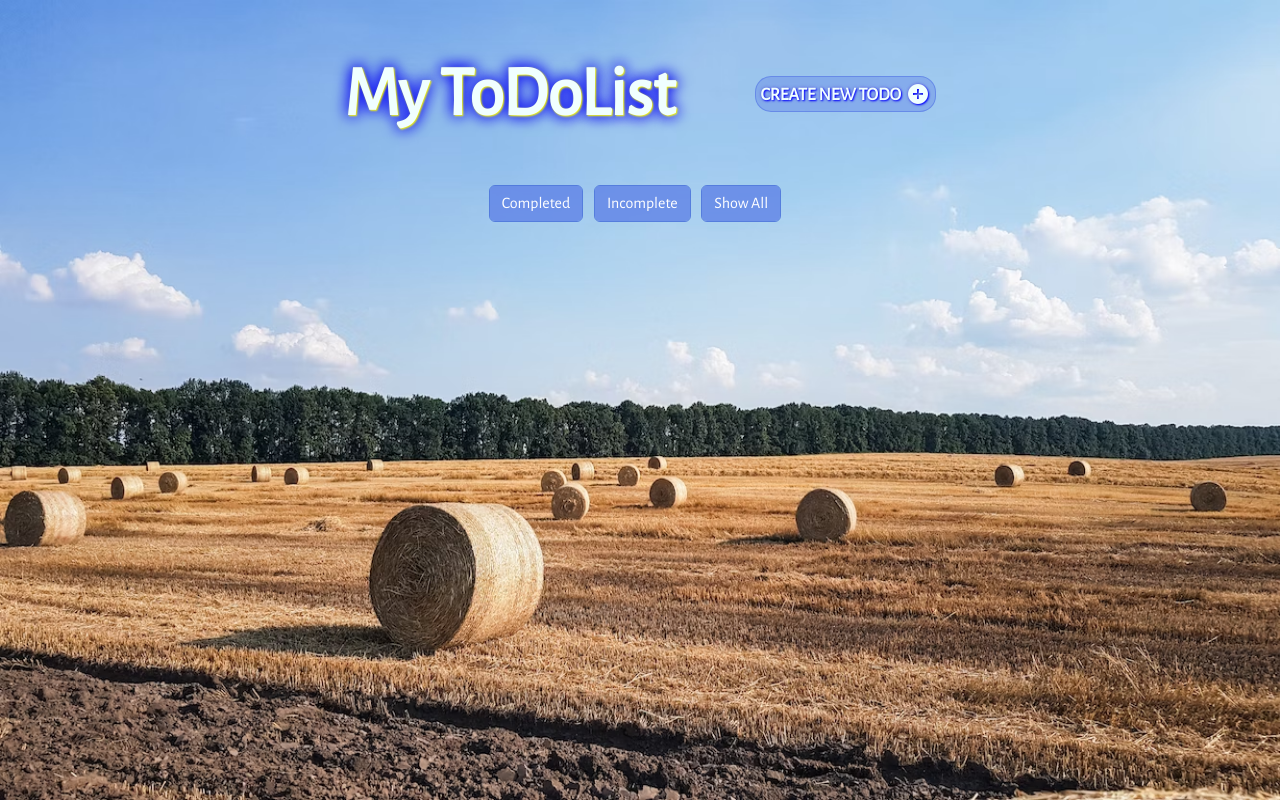
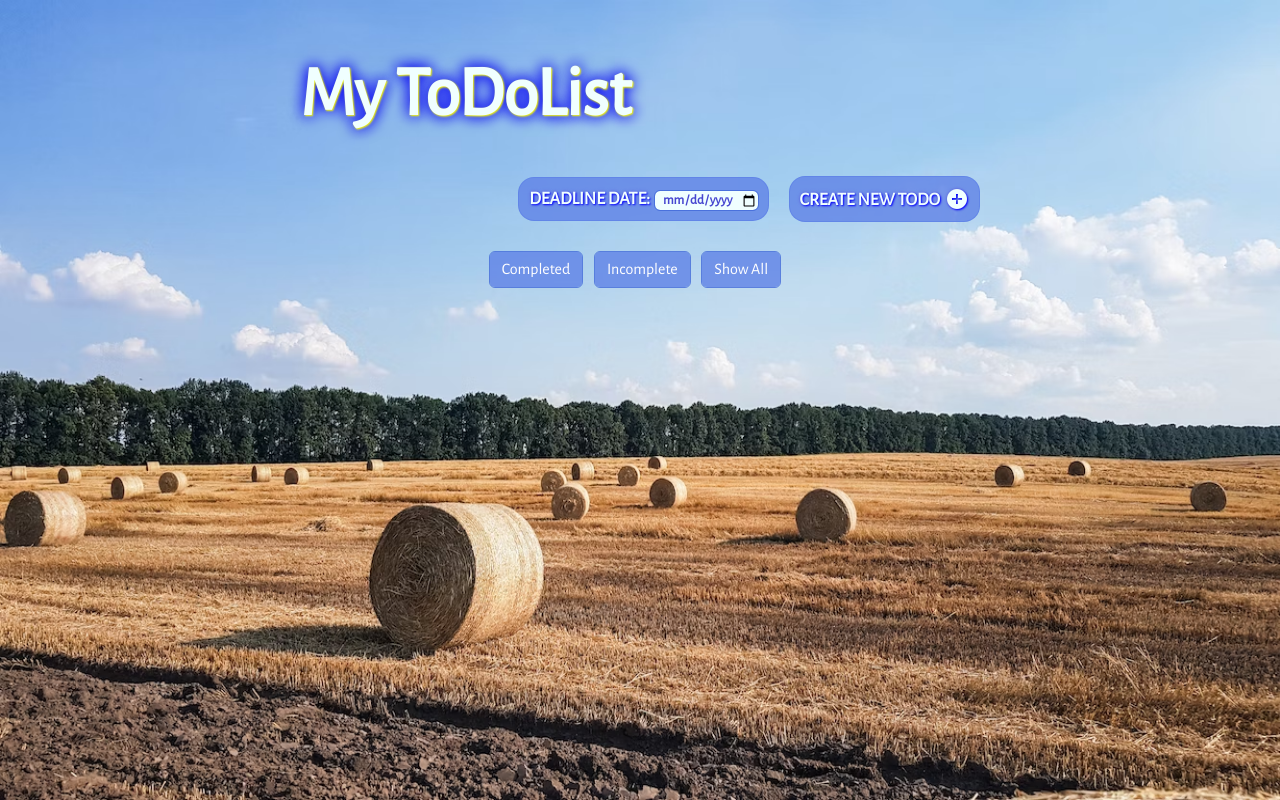
Before and after one commit to iamonair/toDoList, a website: page index.html in a window 1280 px wide. Drawn offline with nearby package versions, Linux system fonts and the light colour scheme.

Commit message:
the final version completed

```diff
--- a/index.css
+++ b/index.css
@@ -6,7 +6,7 @@
     font-family: 'Alegreya Sans', sans-serif;
 }
 body {
-    background: url(/img/aerial.jpg);
+    background: url(img/aerial.jpg);
     color: azure;
     background-attachment: fixed;
     background-size: 100% 100%;
@@ -18,8 +18,6 @@ body {
 
 main {
     min-height: 100vh;
-    display: flex;
-    justify-content: center;
     padding: 32px 24px;
 }
 
@@ -43,11 +41,16 @@ button {
     padding: 20px;
 }
 
-.app__header {
+.app__options {
     display: flex;
     align-items: center;
-    justify-content: space-between;
-    margin-bottom: 50px;
+    justify-content: flex-end;
+    margin-bottom: 30px;
+}
+
+.app__header {
+    margin-bottom: 40px;
+    text-align: left;
 }
 
 .app__title {
@@ -56,10 +59,9 @@ button {
     font-weight: bold;
     text-shadow: 1px 1px 2px yellow, 0 0 16px blue, 0 0 0.2em rgb(38, 38, 219);
     margin-right: 80px;
-    /* text-shadow: 1px 1px 2px blue; */
-    /* text-shadow: rgb(47, 29, 206) 1px 0 10px; */
 }
 
+.app__deadline,
 .app__button {
     color: azure;
     font-size: 18px;
@@ -68,8 +70,19 @@ button {
     text-transform: uppercase;
     font-weight: bold;
     text-shadow: 1px 1px 2px blue, 0 0 0.2em rgb(95, 95, 211);
-    padding: 5px;
-    background-color: rgba(95, 131, 230, 0.4);
+    padding: 10px;
+    background-color: rgba(95, 131, 230, 0.8);
+}
+
+.todo__deadline {
+    background-color: azure;
+    border: none;
+    outline: 1px solid rgba(65, 105, 217, 0.8);
+    border-radius: 5px;
+    text-align: center;
+    color: rgb(71, 71, 208);
+    font-weight: bold;
+    margin-left: 2px;
 }
 
 .app__button--create {
@@ -77,6 +90,7 @@ button {
     align-items: center;
     justify-content: center;
     flex-direction: column;
+    margin-left: 20px;
 }
 
 .material-icons {
@@ -175,7 +189,7 @@ button {
 }
 
 #filterButtons {
-    margin-bottom: 10px;
+    margin-bottom: 15px;
 }
 
 #filterButtons button {
--- a/index.html
+++ b/index.html
@@ -6,9 +6,6 @@
     <meta name="viewport" content="width=device-width, initial-scale=1.0">
     <title>ToDoList</title>
     <link href="https://fonts.googleapis.com/icon?family=Material+Icons" rel="stylesheet">
-    <!-- <link rel="stylesheet" href="https://fonts.googleapis.com/css2?family=Material+Symbols+Outlined:opsz,wght,FILL,GRAD@24,400,0,0" /> -->
-    <!-- <link rel="stylesheet" href="https://fonts.googleapis.com/css2?family=Material+Symbols+Outlined:opsz,wght,FILL,GRAD@20..48,100..700,0..1,-50..200" /> -->
-    <!-- <link rel="stylesheet" href="https://cdnjs.cloudflare.com/ajax/libs/font-awesome/4.7.0/css/font-awesome.min.css"> -->
     <link rel="stylesheet" href="index.css">
 </head>
 <body>
@@ -16,24 +13,22 @@
         <div class="app__container">
             <header class="app__header">
                 <h1 class="app__title">My ToDoList</h1>
+            </header>
+            <div class="app__options">
+                <div class="app__deadline">
+                    <label for="deadlineDate">Deadline Date:</label>
+                    <input type="date" class="todo__deadline" id="deadlineDate">
+                </div>
                 <button class="app__button app__button--create">
                     <span> Create new todo <span class="material-icons">add_circle</span> </span>
                 </button>
-            </header>
+            </div>
             <div id="filterButtons">
                 <button id="filterCompleted">Completed</button>
                 <button id="filterIncomplete">Incomplete</button>
                 <button id="filterAll">Show All</button>
             </div>
             <div class="todo__list">
-                <!-- <div class="todo__item">
-                    <input type="checkbox">
-                    <input type="text" value="Here is ToDo content" disabled>
-                    <div class="actions">
-                        <button <span class="material-symbols-outlined">Edit</span></button>
-                        <button class="material-symbols-outlined">Remove</span></button>
-                    </div>
-                </div> -->
             </div>
         </div>
     </main>
--- a/index.js
+++ b/index.js
@@ -6,16 +6,24 @@ const filterAllBtn = document.querySelector('#filterAll');
 let todos = [];
 
 function createNewTodo() {
+    const deadlineDate = document.querySelector('.todo__deadline');
+    const deadline = deadlineDate.value;
+
+    if (deadline === '') {
+        alert('Select a deadline date.');
+        return;
+    }
+
     const item = {
         id: new Date().getTime(),
         text: '',
-        complete: false
+        complete: false,
+        deadline: deadline
     };
 
     todos.unshift(item);
     const { itemEl, inputEl, editBtnEl, removeBtnEl } = createTodoElement(item);
     listEl.prepend(itemEl);
-
     inputEl.removeAttribute('disabled');
     inputEl.focus();
 
@@ -36,6 +44,11 @@ function createTodoElement(item) {
     inputEl.value = item.text;
     inputEl.setAttribute('disabled', '');
 
+    const deadlineEl = document.createElement('span');
+    deadlineEl.classList.add('deadline');
+    deadlineEl.textContent = `${item.deadline}`;
+    itemEl.appendChild(deadlineEl);
+
     const actionsEl = document.createElement('div');
     actionsEl.classList.add('actions');
 
@@ -54,9 +67,11 @@ function createTodoElement(item) {
     actionsEl.appendChild(editBtnEl);
     actionsEl.appendChild(removeBtnEl);
 
+    itemEl.appendChild(deadlineEl);
     itemEl.appendChild(checkbox);
     itemEl.appendChild(inputEl);
     itemEl.appendChild(actionsEl);
+
 
     checkbox.addEventListener('change', () => {
         item.complete = checkbox.checked;
@@ -152,8 +167,6 @@ function load() {
 filterCompletedBtn.addEventListener('click', showCompletedTasks);
 filterIncompleteBtn.addEventListener('click', showIncompleteTasks);
 filterAllBtn.addEventListener('click', showAllTasks);
-// Event listeners
 createBtnEl.addEventListener('click', createNewTodo);
 
-// Initial load
 displayTodos();
```
Also changed, not shown: package.json (+19 -19 lines), src/express.js (+13 -13 lines), src/server.js (+7 -7 lines), 1 other file.
